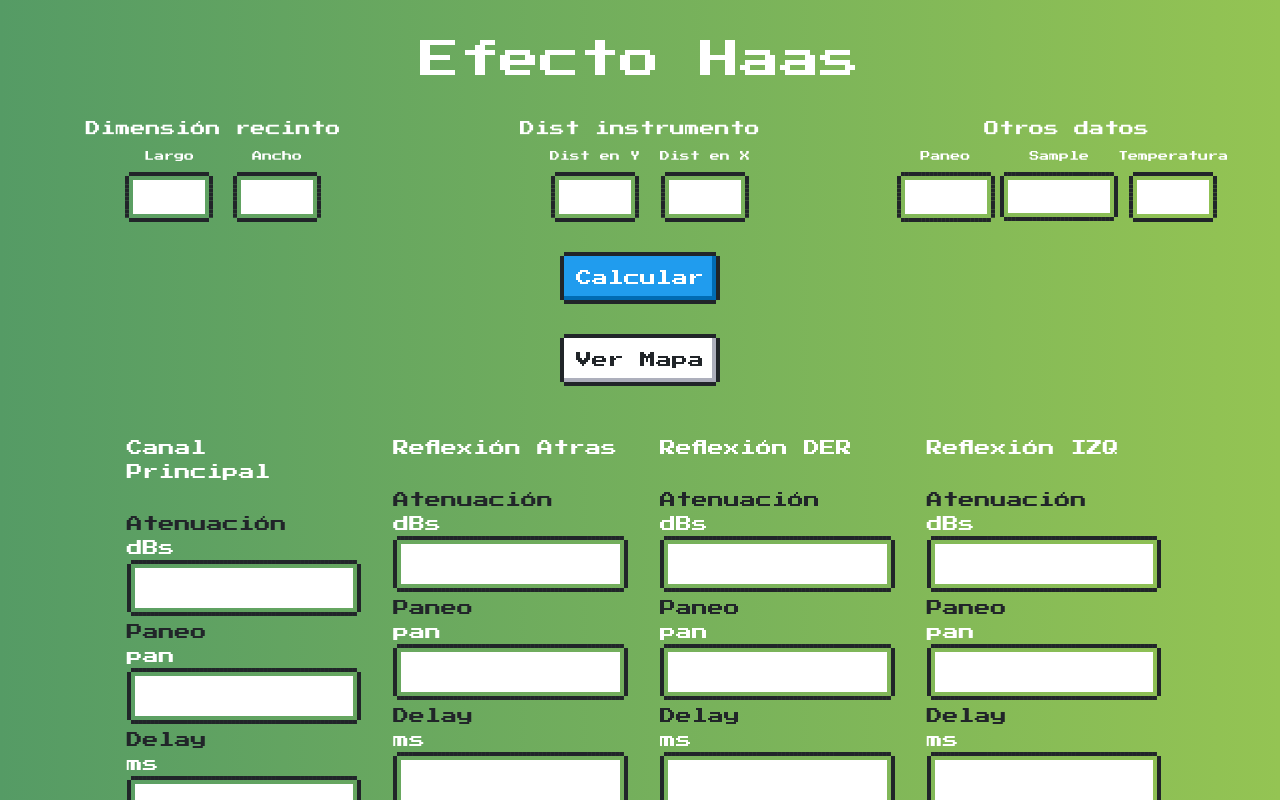
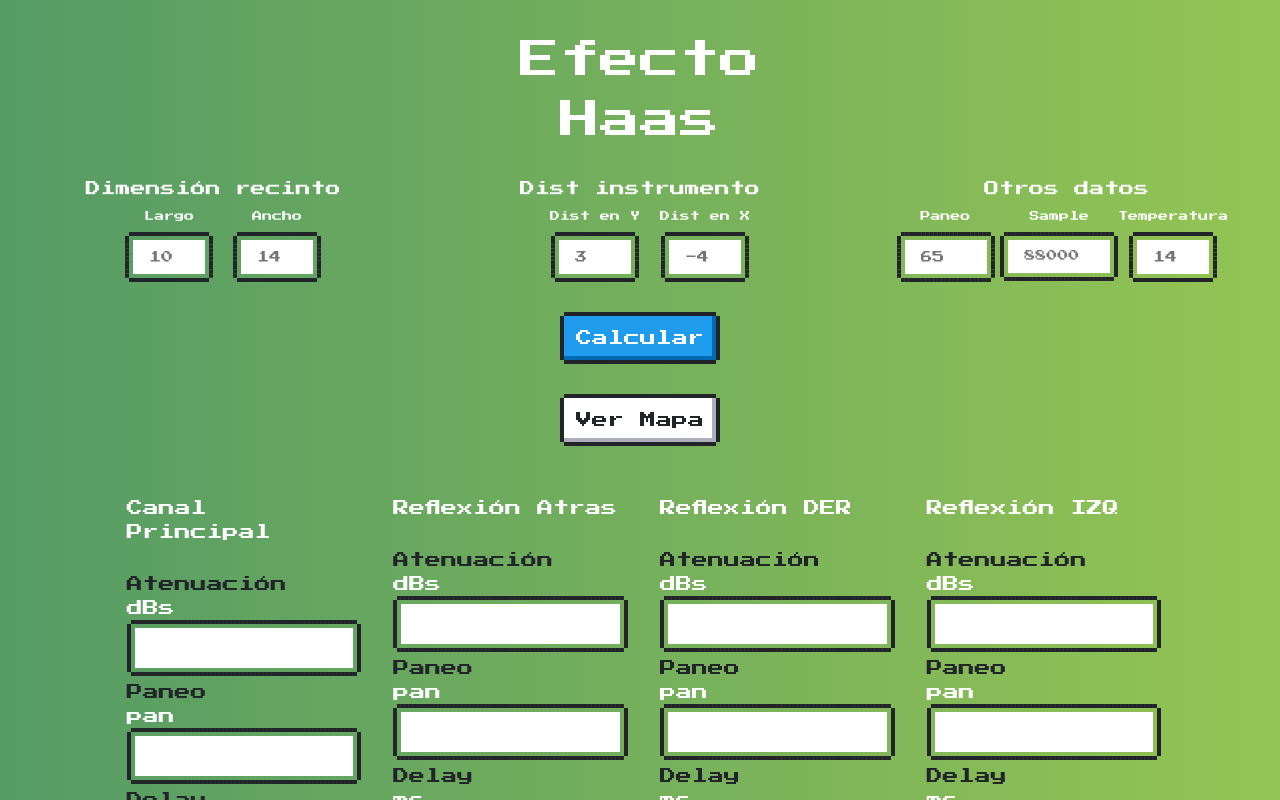
Before and after one commit to LeonLSV/EfectoHaas, a React (Create React App) app: page /intro in a window 1280 px wide. Shown: the top 800 px of the page. Built offline with nearby package versions, Linux system fonts and the light colour scheme; a web font is replaced by a local one.

Commit message:
[add] alertas por num incorrectos

```diff
--- a/src/components/Calculo/index.js
+++ b/src/components/Calculo/index.js
@@ -80,14 +80,26 @@ export const Calculo = () => {
     //cuentas
     const largo = parseInt(largoInput.current.value);
     const ancho = parseInt(anchoInput.current.value);
-    const mitadAncho = ancho / 2;
-
     const distx = parseInt(distX.current.value);
     const disty = parseInt(distY.current.value);
+    const sample = parseInt(sampleInput.current.value);
+    const paneoEntrada = parseInt(paneoInput.current.value);
+    if (
+      largo <= 0 ||
+      ancho <= 0 ||
+      distx <= 0 ||
+      sample <= 0 ||
+      paneoEntrada <= 0 ||
+      temp <= 0
+    ) {
+      alert(
+        "Por favor ingrese números mayores a 0 (Excepto en Dist X que si permite valores negativos y el 0)"
+      );
+    } else {
+      const mitadAncho = ancho / 2;
       const restoYLeft = mitadAncho + disty;
       const restoYRight = ancho - mitadAncho - disty;
       const restoXBack = largo - distx;
-
       //Canal 1
       const potenciaDeX = Math.pow(distx, 2);
       const potenciaDeY = Math.pow(disty, 2);
@@ -96,10 +108,8 @@ export const Calculo = () => {
       const arcoTangente = Math.atan(disty / distx);
       const gradosPaneo = arcoTangente * (180 / Math.PI);
 
-    const paneoEntrada = parseInt(paneoInput.current.value);
       const paneoFinal = ((paneoEntrada * gradosPaneo) / 90).toFixed(2);
       const dly = ((raizCanal1 / velocidadSonido) * 1000).toFixed(2);
-    const sample = parseInt(sampleInput.current.value);
       const samples = (dly / (1000 / sample)).toFixed(2);
 
       //ASIGNACION
@@ -114,7 +124,9 @@ export const Calculo = () => {
       const raizCanal2 = Math.sqrt(
         Math.pow(restoBack, 2) + Math.pow(restoXBack, 2)
       );
-    const raiz2Canal2 = Math.sqrt(Math.pow(restoBack2, 2) + Math.pow(largo, 2));
+      const raiz2Canal2 = Math.sqrt(
+        Math.pow(restoBack2, 2) + Math.pow(largo, 2)
+      );
       const raizRaiz = raizCanal2 + raiz2Canal2;
 
       const atenuacionCanal2 = (Math.log10(raizRaiz) * 20).toFixed(2);
@@ -159,7 +171,9 @@ export const Calculo = () => {
       const resultado1 = restoYleft / restoYmitad;
       const resultado2 = distx - resultado1;
       const raiz = Math.sqrt(Math.pow(restoYLeft, 2) + Math.pow(resultado1, 2));
-    const raiz22 = Math.sqrt(Math.pow(mitadAncho, 2) + Math.pow(resultado2, 2));
+      const raiz22 = Math.sqrt(
+        Math.pow(mitadAncho, 2) + Math.pow(resultado2, 2)
+      );
       const sumaRaiz = raiz + raiz22;
       const pan = restoYLeft / resultado1;
       const tangente4 = Math.atan(pan) * (180 / Math.PI);
@@ -173,13 +187,25 @@ export const Calculo = () => {
       setPaneo4(paneo4);
       setDly4(dly4);
       setSamples4(sample4);
+    }
   };
 
   return (
     <>
-      <Row>
-        <Col span={24} style={{ textDecoration: "none", marginTop: "30px" }}>
-          <Link to="/">
+      <Row justify="center">
+        <Col
+          span={8}
+          style={{
+            marginTop: "30px",
+            display: "flex",
+            justifyContent: "center",
+          }}>
+          <Link
+            to="/"
+            style={{
+              outline: "none",
+              textDecoration: "none",
+            }}>
             <TextoCalculo size={"40px"}>Efecto Haas</TextoCalculo>
           </Link>
         </Col>
@@ -212,6 +238,7 @@ export const Calculo = () => {
                   label="largo"
                   className="nes-input"
                   ref={largoInput}
+                  placeholder="10"
                   style={{ width: "80px", fontSize: "12px" }}
                 />
               </ContainerEfectoInput>
@@ -226,6 +253,7 @@ export const Calculo = () => {
                   id="Ancho"
                   label="ancho"
                   className="nes-input"
+                  placeholder="14"
                   ref={anchoInput}
                   style={{ width: "80px", fontSize: "12px" }}
                 />
@@ -255,6 +283,7 @@ export const Calculo = () => {
               </Tooltip>
               <ContainerEfectoInput>
                 <input
+                  placeholder="3"
                   type="number"
                   label="distY"
                   id="Y"
@@ -273,6 +302,7 @@ export const Calculo = () => {
               </Tooltip>
               <ContainerEfectoInput>
                 <input
+                  placeholder="-4"
                   type="number"
                   label="distX"
                   id="X"
@@ -305,6 +335,7 @@ export const Calculo = () => {
               </Tooltip>
               <ContainerEfectoInput>
                 <input
+                  placeholder="65"
                   label="paneo"
                   type="number"
                   id="paneo"
@@ -322,6 +353,7 @@ export const Calculo = () => {
               </Tooltip>
               <ContainerEfectoInput>
                 <input
+                  placeholder="88000"
                   type="number"
                   id="sample"
                   className="nes-input"
@@ -342,6 +374,7 @@ export const Calculo = () => {
                   type="number"
                   id="temperatura"
                   className="nes-input"
+                  placeholder="14"
                   ref={temperaturaInput}
                   style={{ width: "80px", fontSize: "12px" }}
                 />
--- a/src/components/Calculo/style.js
+++ b/src/components/Calculo/style.js
@@ -9,6 +9,12 @@ export const TextoCalculo = styled.h3`
   font-size: ${(props) => props.size};
   text-decoration: none;
   outline: none;
+  &:focus {
+    transform: scale(1.05);
+  }
+  &:hover {
+    transform: scale(1.05);
+  }
 `;
 
 export const ContainerCalcular = styled.div`
--- a/src/components/Footer/styled.js
+++ b/src/components/Footer/styled.js
@@ -9,4 +9,7 @@ export const Anchor = styled.a`
   &:focus {
     border-bottom: 2px solid white;
   }
+  &:hover {
+    border-bottom: 2px solid white;
+  }
 `;
--- a/src/components/Title/style.js
+++ b/src/components/Title/style.js
@@ -26,6 +26,7 @@ export const AnimationButtonIngresar = styled.div`
 export const LogoHome = styled.img`
   ${fadeIn({ time: "2.5s" })};
   width: 300px;
+  height: auto;
   margin: 0;
   padding: 80px 0;
   @media (max-width: 720px) {
@@ -44,4 +45,7 @@ export const AnchorLogo = styled.a`
   &:focus {
     transform: scale(1.1);
   }
+  &:hover {
+    transform: scale(1.1);
+  }
 `;
```
Also changed, not shown: 1 other file (tests, documents, lock files or other folders). Lines whose indentation alone changed are shown as unchanged.
